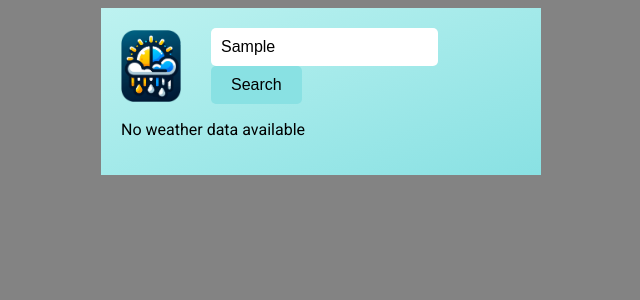
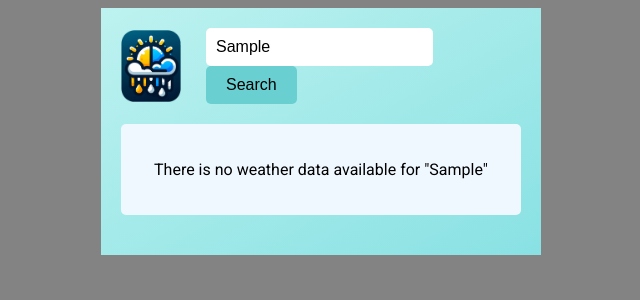
Before and after one commit to AnssiPeltola/ReactWeatherFinder, a React (Create React App) app: page / in a window 1280 px wide. Both pictures are taken after typing "Sample" into the empty fields and a click on the button "Search". Shown: the top 300 px of the page, without its empty margins (319-959 px from the left). Built offline with nearby package versions, Linux system fonts and the light colour scheme; no server answers.

Commit message:
BugFix + UI Fix
This update improves the functionality of the weather app by removing weather information when a searched location cannot be found.

```diff
--- a/src/App.js
+++ b/src/App.js
@@ -25,26 +25,25 @@ function App() {
     const GEOCODING_API_KEY = process.env.REACT_APP_WEATHER_API_KEY;
     const GEOCODING_API_URL = `http://api.openweathermap.org/geo/1.0/direct?q=${city}&limit=1&appid=${GEOCODING_API_KEY}`;
 
-    // Fetching the coordinates of the location
-    return (
-      fetch(GEOCODING_API_URL)
+    return fetch(GEOCODING_API_URL)
       .then((response) => {
         if (!response.ok) {
           throw new Error("Network response was not ok for geocoding");
         }
         return response.json();
       })
-        // Then process the data
       .then((data) => {
         if (data.length === 0) {
+          // Reset weather and forecast data if no location is found
+          setWeatherData(null);
+          setForecastData([]);
           throw new Error("No location found");
         }
         return {
           lat: data[0].lat,
           lon: data[0].lon,
         };
-        })
-    );
+      });
   }
 
   // Creating a function to handle the search form submission
@@ -102,7 +101,7 @@ function App() {
       {lat && lon && <WeatherMap latitude={lat} longitude={lon} />}
       {weatherData && (
         <div className="forecast-header">
-          <h2>{weatherData.name} 4 day forecast</h2>
+          <h2>{searchedCity} 4 day forecast</h2>
         </div>
       )}
       {forecastData && forecastData.length > 0 && (
--- a/src/Header.css
+++ b/src/Header.css
@@ -10,7 +10,7 @@
 }
 
 .search-form {
-  margin-left: 10px; /* Adjust this value to your liking */
+  margin-left: 5px;
 }
 
 .search-form input[type="text"] {
@@ -21,15 +21,15 @@
   font-size: 16px;
 }
 
-.search-form input[type="text"]:focus {
-  border: 1px solid #59bec0;
-}
+/* .search-form input[type="text"]:focus {
+  border: 1px solid #63bec0;
+} */
 
 .search-form button {
   padding: 10px 20px;
   border: none;
   border-radius: 5px;
-  background-color: #89e1e3;
+  background-color: #69cfd1;
   color: rgb(0, 0, 0);
   font-size: 16px;
   cursor: pointer;
--- a/src/WeatherDisplay.css
+++ b/src/WeatherDisplay.css
@@ -8,9 +8,9 @@
 }
 
 .weather-display h2 {
-  color: #333;
+  color: #000000;
 }
 
 .weather-display p {
-  color: #666;
+  color: #000000;
 }
--- a/src/WeatherDisplay.js
+++ b/src/WeatherDisplay.js
@@ -2,15 +2,21 @@ import React from "react";
 import "./WeatherDisplay.css";
 
 const WeatherDisplay = ({ weatherData, searchedCity }) => {
-  if (!weatherData) return <p>No weather data available</p>;
+  if (!searchedCity) return null;
 
   return (
     <div className="weather-display">
-      <h2>Weather for {searchedCity}</h2>
-      <p>Temperature: {weatherData.main.temp}°C</p>
-      <p>Feels like: {weatherData.main.feels_like}°C</p>
-      <p>Humidity: {weatherData.main.humidity}%</p>
-      <p>Wind speed: {weatherData.wind.speed} km/h</p>
+      {weatherData ? (
+        <>
+          <h2>Current weather for {searchedCity}</h2>
+          <p>Temperature: {weatherData.main.temp}°C</p>
+          <p>Feels like: {weatherData.main.feels_like}°C</p>
+          <p>Humidity: {weatherData.main.humidity}%</p>
+          <p>Wind speed: {weatherData.wind.speed} km/h</p>
+        </>
+      ) : (
+        <p>There is no weather data available for "{searchedCity}"</p>
+      )}
     </div>
   );
 };
```
Lines whose indentation alone changed are shown as unchanged.
